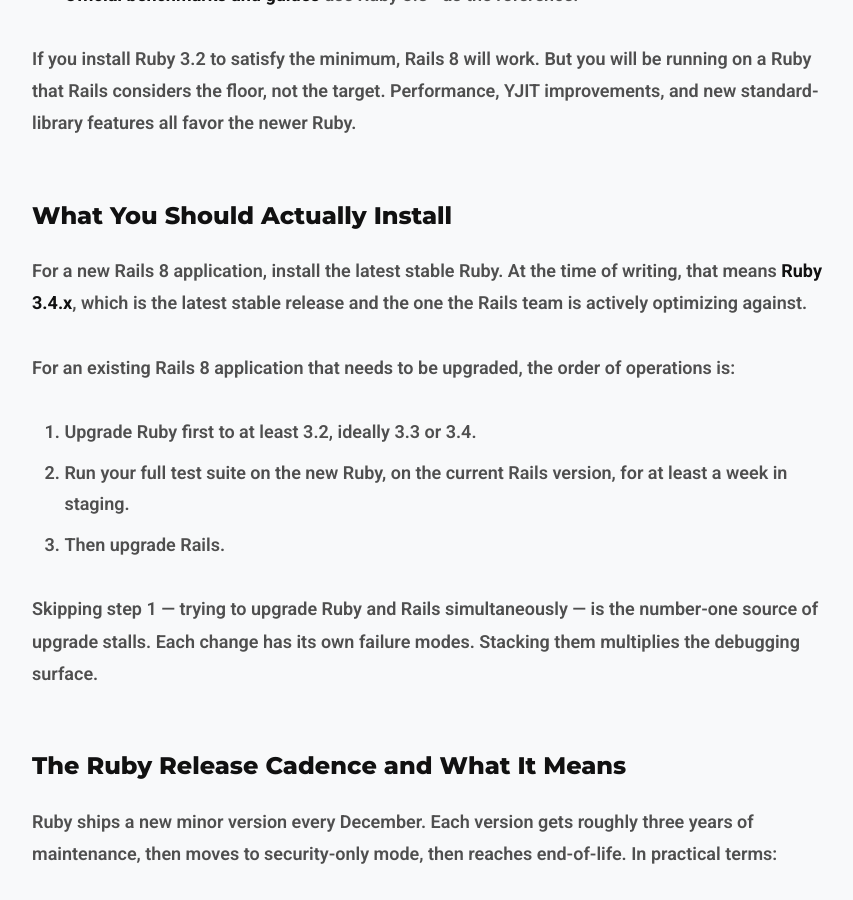
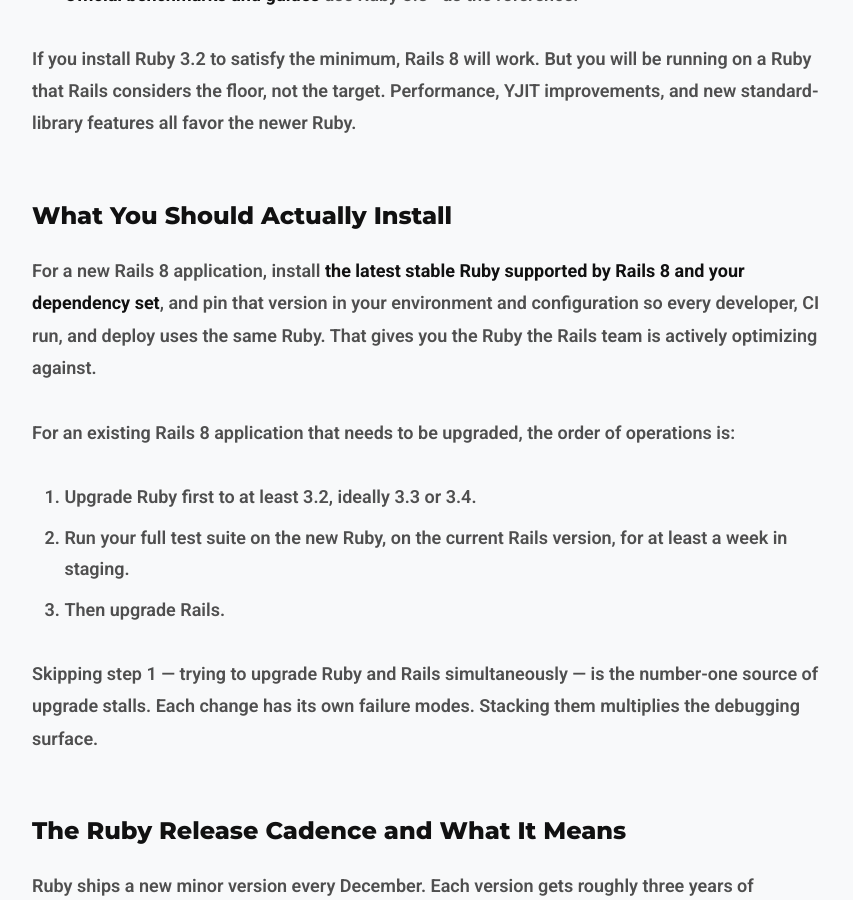
Before and after one commit to waleo/railsfever-05-2025, a Jekyll site: the page built from _posts/2026-04-20-minimum-ruby-version-for-rails-8.md, in a window 1280 px wide and 900 px high, scrolled down 3153 px. Shown: the whole window, without its empty margins (208-1061 px from the left). Built offline with Jekyll 4.4.1, drawn with Linux system fonts in a browser that asks for light colours; some of the changed text lies outside the part shown.

Commit message:
change reference to latest stable ruby

```diff
--- a/_posts/2026-04-20-minimum-ruby-version-for-rails-8.md
+++ b/_posts/2026-04-20-minimum-ruby-version-for-rails-8.md
@@ -62,7 +62,7 @@
 
 ## What You Should Actually Install
 
-For a new Rails 8 application, install the latest stable Ruby. At the time of writing, that means **Ruby 3.4.x**, which is the latest stable release and the one the Rails team is actively optimizing against.
+For a new Rails 8 application, install **the latest stable Ruby supported by Rails 8 and your dependency set**, and pin that version in your environment and configuration so every developer, CI run, and deploy uses the same Ruby. That gives you the Ruby the Rails team is actively optimizing against.
 
 For an existing Rails 8 application that needs to be upgraded, the order of operations is:
 
@@ -104,8 +104,8 @@
 
 If you are deploying Rails 8 today and you do not have a specific constraint pushing you lower:
 
-- Install Ruby 3.4.x.
-- Pin it in `.ruby-version`.
+- Install the latest stable Ruby supported by Rails 8 and your dependency set.
+- Pin the chosen version in `.ruby-version`.
 - Add `ruby "3.4.x"` to your Gemfile.
 - Match the version in your Dockerfile, CI config, and any other environment that runs Ruby.
 
```
